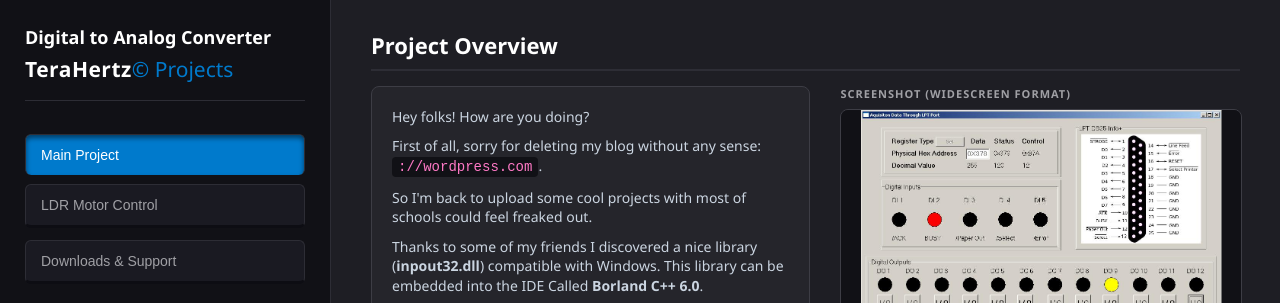
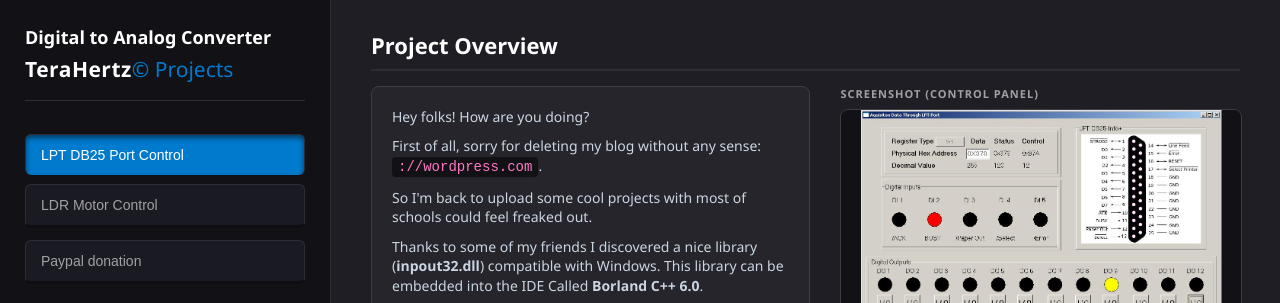
Before and after one commit to jacc1984/d2ac.org, a plain HTML site: page index.html in a window 1280 px wide. Shown: the top 303 px of the page. Drawn offline with Linux system fonts and the light colour scheme.

Commit message:
Almost finished 1

```diff
--- a/index.html
+++ b/index.html
@@ -3,7 +3,7 @@
 <head>
     <meta charset="UTF-8">
     <meta name="viewport" content="width=device-width, initial-scale=1.0">
-    <title>LDR Motor Control - TeraHertz (c) Projects</title>
+    <title>LDR Motor Control - TeraHertz© Projects</title>
     <link rel="stylesheet" href="style.css">
 </head>
 <body>
@@ -17,9 +17,9 @@
             </div>
 
             <nav class="menu">
-                <button class="menu-btn active" onclick="switchTab(event, 'proyecto1')">Main Project</button>
+                <button class="menu-btn active" onclick="switchTab(event, 'proyecto1')">LPT DB25 Port Control</button>
                 <button class="menu-btn" onclick="switchTab(event, 'circuito')">LDR Motor Control</button>
-                <button class="menu-btn" onclick="switchTab(event, 'descargas')">Downloads & Support</button>
+                <button class="menu-btn" onclick="switchTab(event, 'descargas')">Paypal donation</button>
             </nav>
         </aside>
 
@@ -49,7 +49,7 @@
 
                     <div class="media-column">
                         <div class="media-box">
-                            <h3>Screenshot (Widescreen Format)</h3>
+                            <h3>Screenshot (Control Panel)</h3>
                             <div class="screenshot-container">
                                 <img src="API screenshot.JPG" alt="Application Screenshot" class="screenshot">
                             </div>
```
